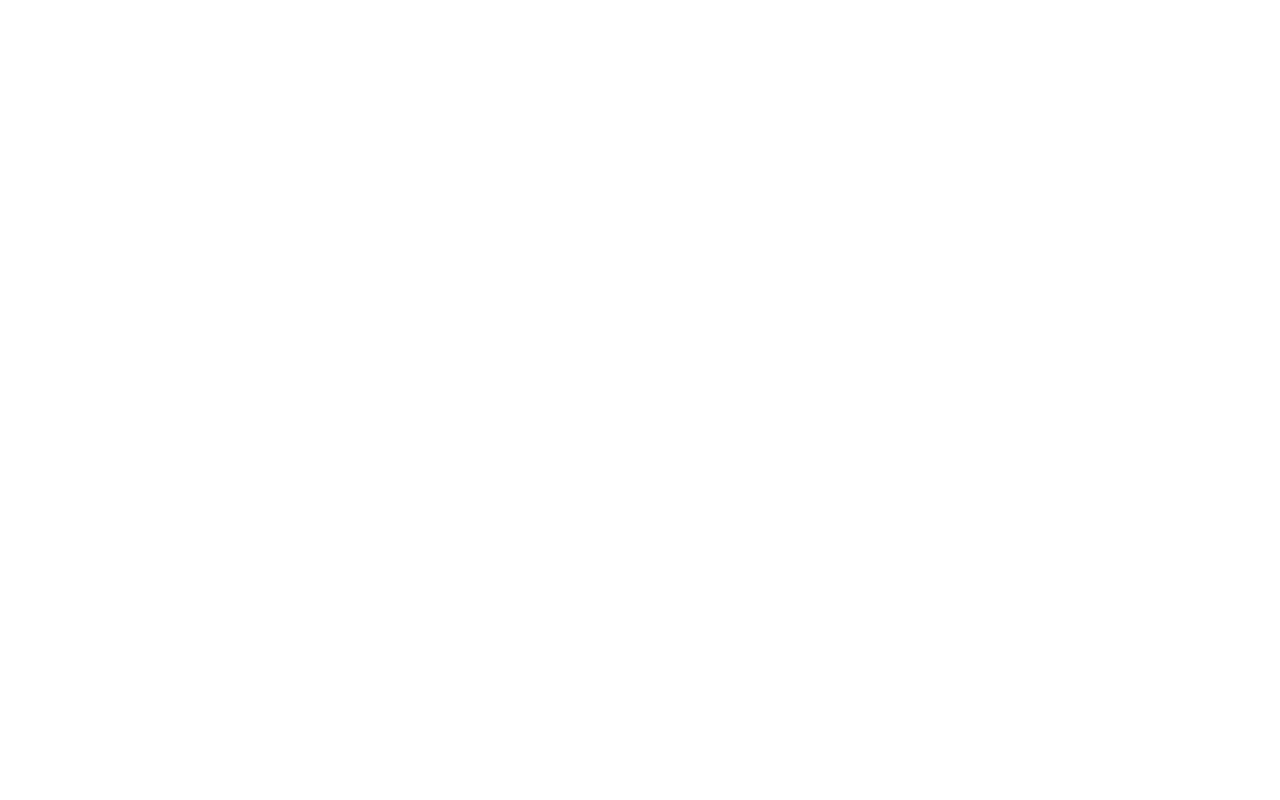
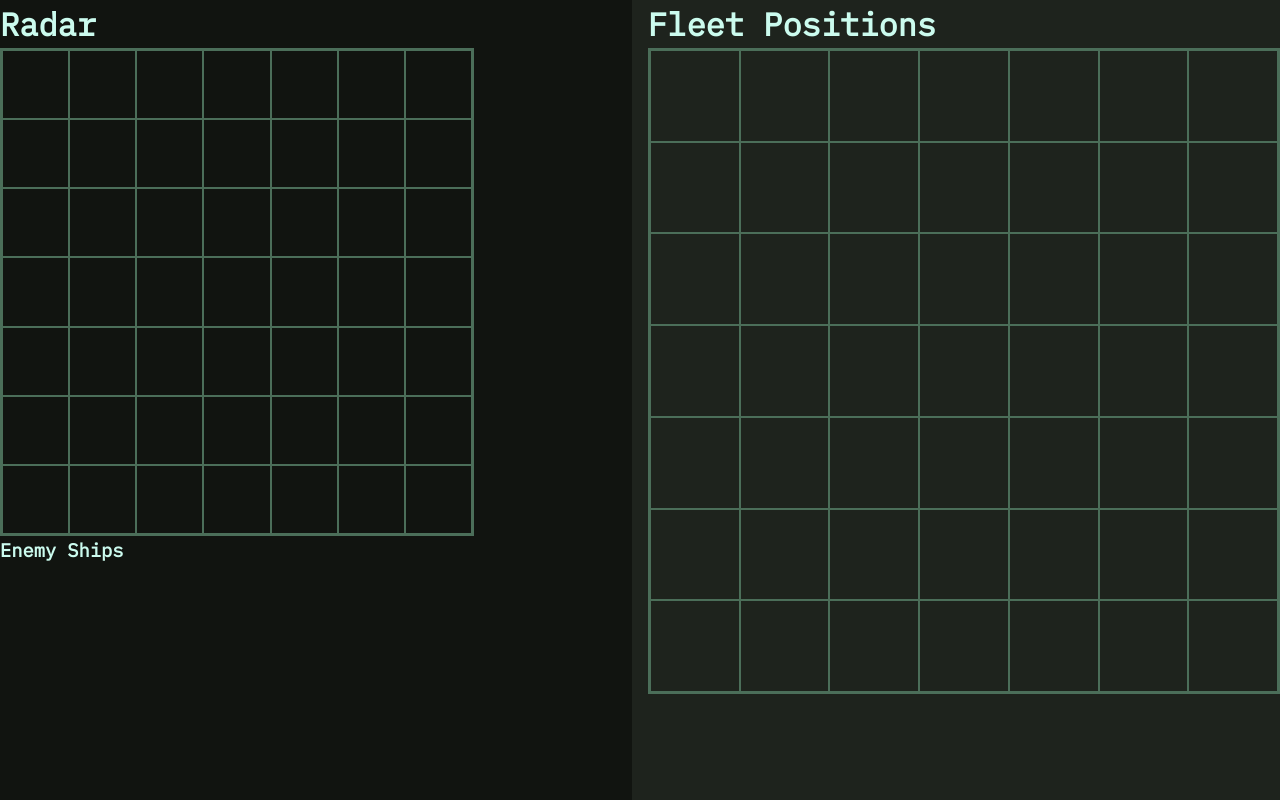
Before and after one commit to emhng/odin-battleship, a website built with webpack: page dist/index.html in a window 1280 px wide. Built offline with nearby package versions, Linux system fonts and the light colour scheme.

Commit message:
Add structure and styling to site

```diff
--- a/src/gameboardFactory.js
+++ b/src/gameboardFactory.js
@@ -45,3 +45,5 @@ const createGameboard = () => {
     defeat
   };
 };
+
+export { createGameboard };
--- a/src/index.js
+++ b/src/index.js
@@ -1 +1,24 @@
 import './style.css';
+
+import { createPlayer } from './playerFactory';
+import { createShip } from './shipFactory';
+import { createGameboard } from './gameboardFactory';
+
+const player = createPlayer('human');
+
+const playerShips = [
+  createShip(1),
+  createShip(2),
+  createShip(3),
+  createShip(4),
+  createShip(5)
+];
+
+const [carrier, battleship, destroyer, submarine, patrolBoat] = playerShips;
+
+const playerBoard = createGameboard();
+playerBoard.placeShip(carrier, 'A1', 'B1', 'C1', 'D1', 'E1');
+playerBoard.placeShip(battleship, 'C3', 'C4', 'C5', 'C6');
+playerBoard.placeShip(destroyer, 'G2', 'G3', 'G4');
+playerBoard.placeShip(submarine, 'D6', 'E6', 'F6');
+playerBoard.placeShip(patrolBoat, 'E2', 'E3');
--- a/src/playerFactory.js
+++ b/src/playerFactory.js
@@ -17,3 +17,5 @@ const createPlayer = playerType => {
 
   return { id, turn, type, round };
 };
+
+export { createPlayer };
--- a/src/shipFactory.js
+++ b/src/shipFactory.js
@@ -36,3 +36,5 @@ const createShip = shipId => {
     isSunk
   };
 };
+
+export { createShip };
--- a/src/style.css
+++ b/src/style.css
@@ -0,0 +1,86 @@
+/* ibm-plex-mono-regular - latin */
+@font-face {
+  font-family: 'IBM Plex Mono';
+  font-style: normal;
+  font-weight: 400;
+  src: local(''),
+    url('./fonts/ibm-plex-mono-v11-latin-regular.woff2') format('woff2'),
+    /* Chrome 26+, Opera 23+, Firefox 39+ */
+      url('./fonts/ibm-plex-mono-v11-latin-regular.woff') format('woff'); /* Chrome 6+, Firefox 3.6+, IE 9+, Safari 5.1+ */
+}
+
+:root,
+input {
+  font-family: 'IBM Plex Mono', sans-serif;
+  font-weight: 500;
+  font-size: 1rem;
+}
+
+/* Box sizing rules */
+*,
+*::before,
+*::after {
+  box-sizing: border-box;
+}
+
+/* Remove default margin */
+body,
+h1,
+h2,
+h3,
+h4,
+p {
+  margin: 0;
+}
+
+/* Set core body defaults */
+body {
+  min-height: 100vh;
+  text-rendering: optimizeSpeed;
+  line-height: 1.5;
+  background-color: #1e231d;
+  color: #cbfbee;
+  overflow: hidden;
+}
+
+.hflex {
+  display: flex;
+}
+
+#game {
+  gap: 1rem;
+}
+
+#radar {
+  width: 50%;
+  min-height: 100vh;
+  background-color: rgba(0, 0, 0, 0.437);
+}
+
+#main {
+  width: 50%;
+}
+
+.grid {
+  position: relative;
+  display: grid;
+  grid-template-columns: repeat(7, 1fr);
+  grid-template-rows: repeat(7, 1fr);
+  height: fit-content;
+  border: solid 2px #4b6e59;
+}
+
+.cell {
+  width: 100%;
+  padding-bottom: 100%;
+  border: solid 1px #4b6e59;
+}
+
+#radar div.grid {
+  width: 75%;
+}
+
+#radar div.cell {
+  width: 100%;
+  padding-bottom: 100%;
+}
```
Also changed, not shown: dist/08db3dc2ed5beb5e6d48.woff2 (added), dist/0e4add8427b3ef31f67a.woff (added), dist/index.html, dist/main.js (added), src/fonts/ibm-plex-mono-v11-latin-regular.woff (added), src/fonts/ibm-plex-mono-v11-latin-regular.woff2 (added), 2 other files.
